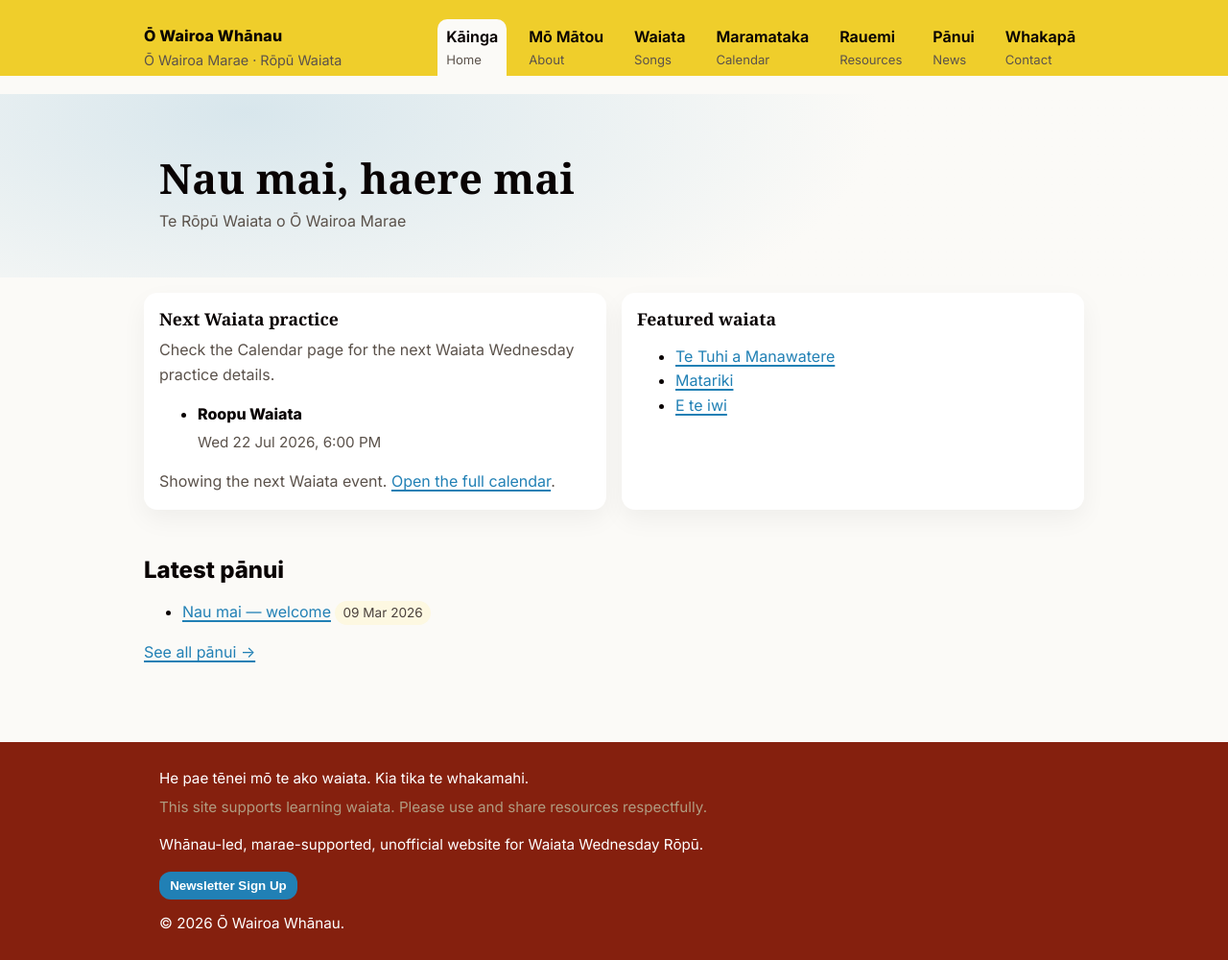
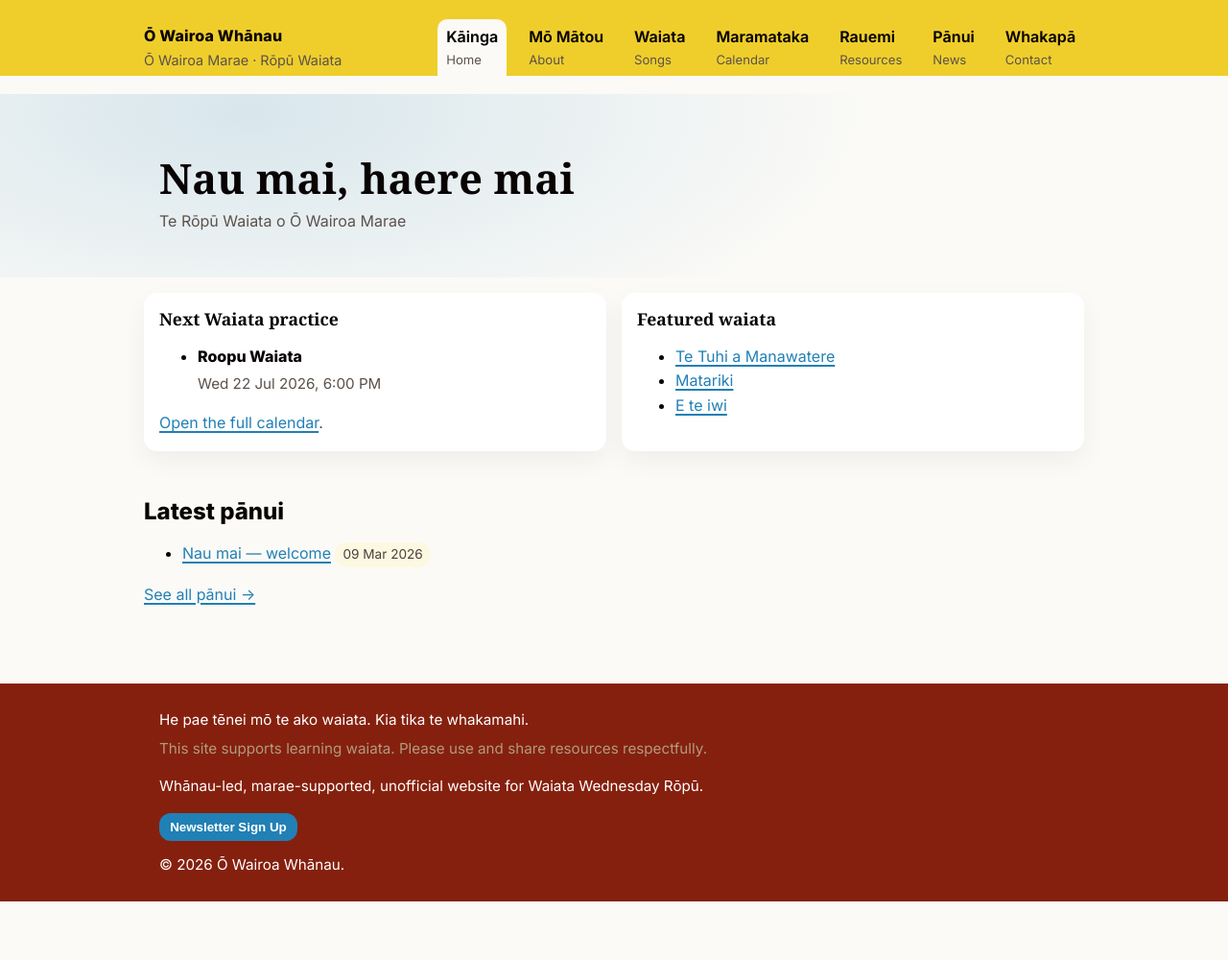
Before and after one commit to Standen-Home/owairoawhanau-site, a Jekyll site: the page built from home.md, in a window 1280 px wide and 1000 px high. Shown: the whole window at 96% size. Built offline with Jekyll 4.4.1, drawn with Linux system fonts in a browser that asks for light colours.

Commit message:
waiata event details updated

```diff
--- a/_layouts/home.html
+++ b/_layouts/home.html
@@ -13,11 +13,13 @@
   <div class="grid">
     <div class="card">
       <h2>Next Waiata practice</h2>
-      <p>Check the Calendar page for the next Waiata Wednesday practice details.</p>
       {% assign events = site.data.calendar_events | sort: "start" %}
       {% if events and events.size > 0 %}
-        <ul class="event-agenda">
-          {% for event in events limit:1 %}
+        {% assign event = events[0] %}
+        {% assign event_time = event.start | date: "%s" %}
+        {% assign now = "now" | date: "%s" %}
+        {% if event_time > now %}
+          <ul class="event-agenda">
             <li>
               <strong>{{ event.summary }}</strong>
               <time datetime="{{ event.start }}">{{ event.start | date: "%a %d %b %Y, %l:%M %p" }}</time>
@@ -28,11 +30,13 @@
                 <p><a class="event-link" href="{{ event.url }}" target="_blank" rel="noopener">View details</a></p>
               {% endif %}
             </li>
-          {% endfor %}
-        </ul>
-        <p class="event-note">Showing the next Waiata event. <a href="https://calendar.google.com/calendar/u/0?cid={{ site.google_calendar.id }}" target="_blank" rel="noopener">Open the full calendar</a>.</p>
+          </ul>
+          <p class="event-note"><a href="{{ '/calendar/' | relative_url }}" target="_blank" rel="noopener">Open the full calendar</a>.</p>
+        {% else %}
+          <p class="muted">The next Waiata event has passed. Check the <a href="{{ '/calendar/' | relative_url }}" target="_blank" rel="noopener"></a>Calendar page</a> for upcoming details.</p>
+        {% endif %}
       {% else %}
-        <p class="muted">No upcoming Waiata events were found. Check the Calendar page for details.</p>
+        <p class="muted">Waiata events need to be updated. Check the <a href="{{ '/calendar/' | relative_url }}" target="_blank" rel="noopener">Calendar page</a> for details.</p>
       {% endif %}
     </div>
     <div class="card">
```
